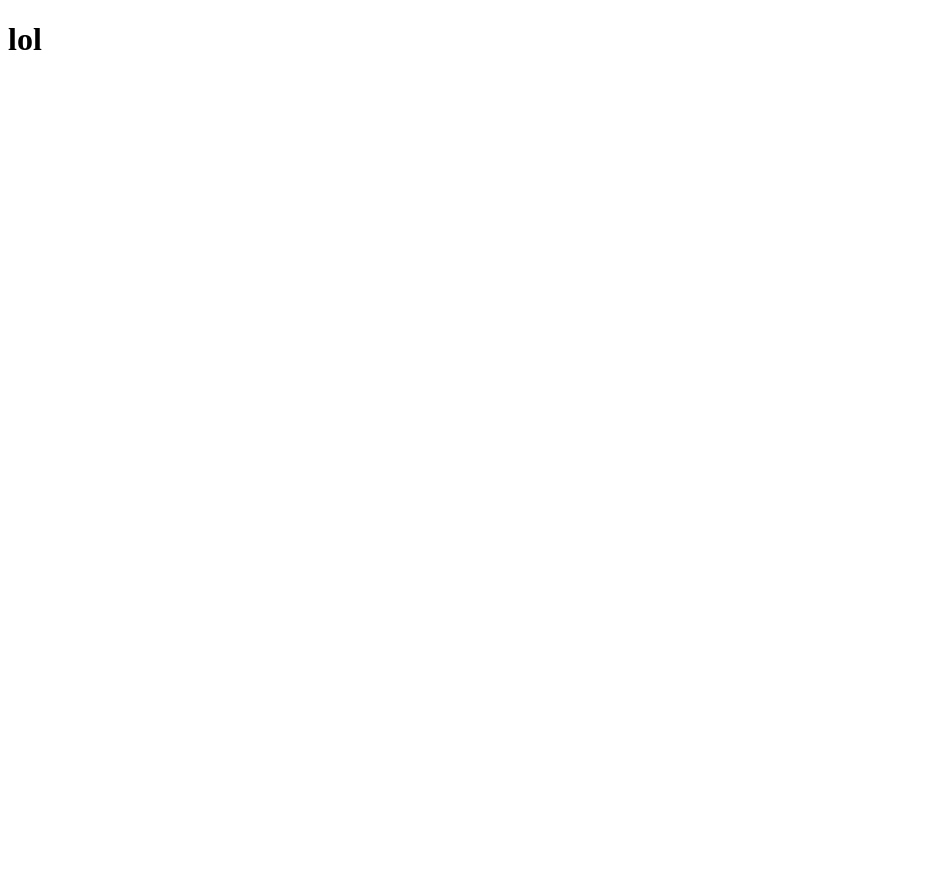
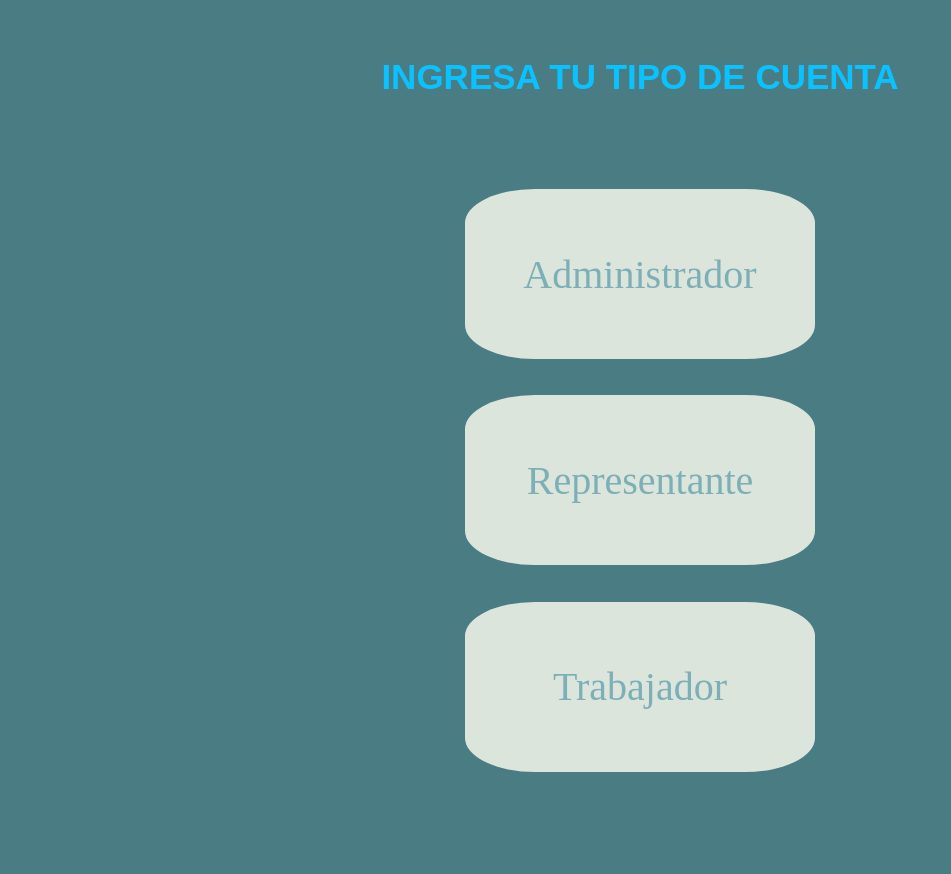
Before and after one commit to XxChickenxX777/Basebura, a Flask app: page /Tipo_de_cuenta in a window 1280 px wide. Before the commit the part shown is almost empty. Shown: the whole page, without its empty margins (0-951 px from the left). Before the commit the page ends 50 px from the top, so only its background shows below. Run offline with Flask 3, Linux system fonts and the light colour scheme.

Commit message:
Segunda pantalla maso

```diff
--- /dev/null
+++ b/static/css/cuenta.css
@@ -0,0 +1,41 @@
+body {
+    background-color: #497d83;
+    padding: 2% 10%;
+}
+
+.cu{
+    display: flex;
+    align-items: center;
+    justify-content: center;
+}
+
+.cu h1 {
+    font-family: 'Arial Narrow Bold', sans-serif;
+    font-size: 35px;
+    color: #0ac2ff;;
+    text-transform: uppercase;
+  }
+
+.eu{
+    display: flex;
+    justify-content: center;
+    align-items: center;
+    flex-direction: column;
+    padding: 5%;
+}
+
+.eu div{
+    display: flex;
+    align-items: center;
+    justify-content: center;
+    margin: 2%;
+    height: 170px;
+    width: 350px;
+    border-radius:20%;
+    background-color: #dce5dc;
+}
+
+.eu div p{
+    font-size: 40px;
+    color: #7cafb6;
+}
--- a/templates/cuenta.html
+++ b/templates/cuenta.html
@@ -3,9 +3,25 @@
 <head>
     <meta charset="UTF-8">
     <meta name="viewport" content="width=device-width, initial-scale=1.0">
+    <link rel="stylesheet" href="{{ url_for('static', filename='css/cuenta.css') }}">
     <title>Tipo de cuenta</title>
 </head>
 <body>
-    <h1>lol</h1>
+    <div class="cu">
+        <h1>Ingresa tu tipo de cuenta</h1>
+    </div>
+    <main>
+        <section class="eu">
+            <div>
+                <p>Administrador</p>
+            </div>
+            <div>
+                <p>Representante</p>
+            </div>
+            <div>
+                <p>Trabajador</p>
+            </div>
+        </section>
+    </main>
 </body>
 </html>
```
